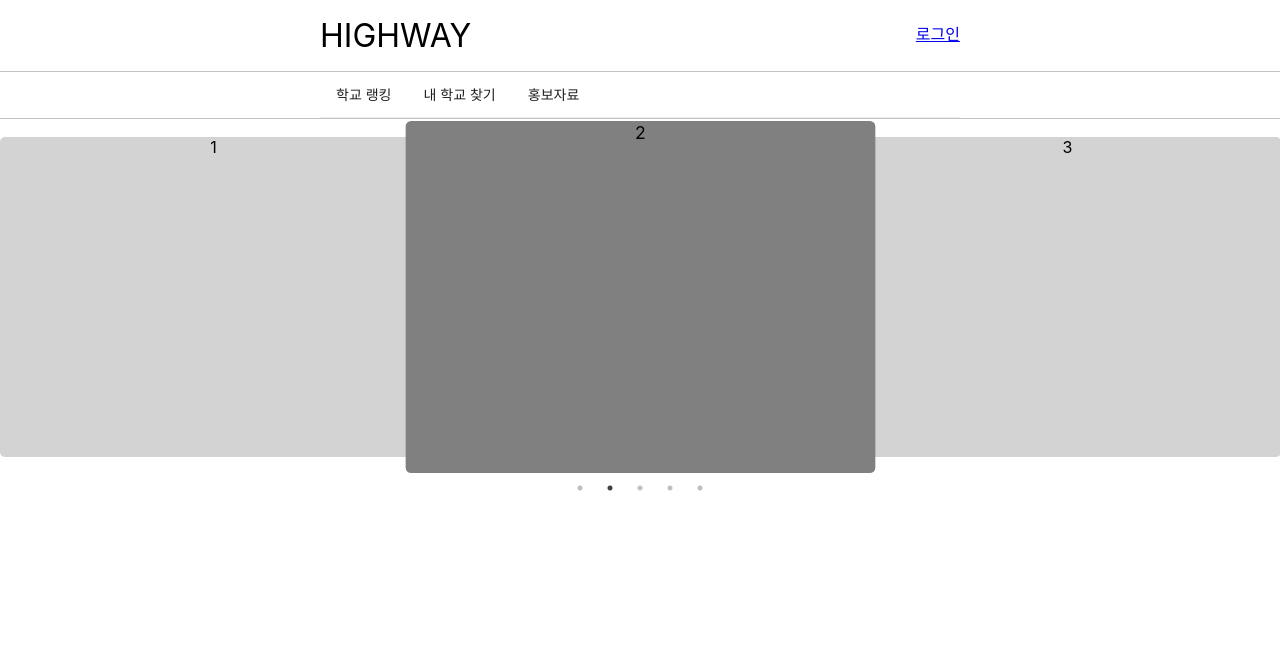
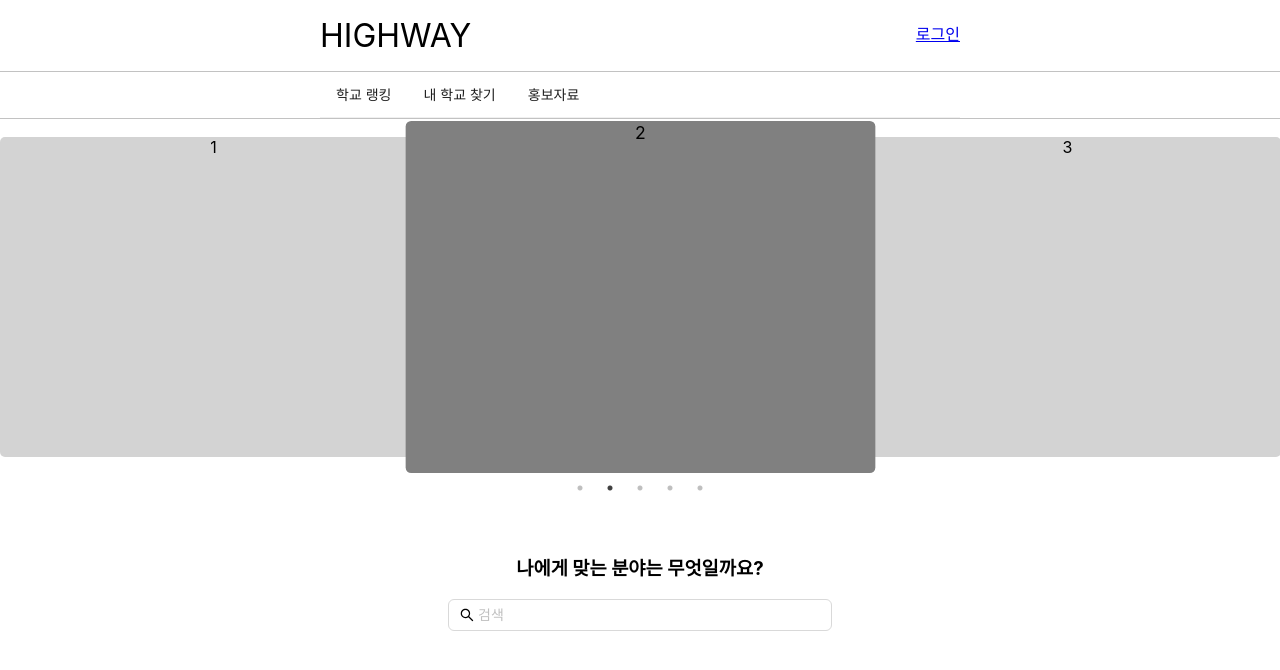
Before and after one commit to jeonjuseong11/gitlab_Mirroring, a React (Create React App) app in the folder highway/: page / in a window 1280 px wide. Shown: the top 670 px of the page. Built offline with nearby package versions, Linux system fonts and the light colour scheme.

Commit message:
Feat : SearchForm
검색 창 생성

```diff
--- /dev/null
+++ b/highway/src/components/SearchForm.js
@@ -0,0 +1,25 @@
+import { SearchOutlined } from "@ant-design/icons";
+import { Input } from "antd";
+import React from "react";
+import styled from "styled-components";
+
+const SearchWrapper = styled.div`
+  width: 50%;
+  margin: 5rem auto;
+`;
+const SearchInput = styled(Input)`
+  width: 60%;
+`;
+const SearchForm = () => {
+  return (
+    <SearchWrapper>
+      <h3>나에게 맞는 분야는 무엇일까요?</h3>
+      <SearchInput
+        placeholder="검색"
+        prefix={<SearchOutlined style={{ color: "black" }} />}
+      />
+    </SearchWrapper>
+  );
+};
+
+export default SearchForm;
--- a/highway/src/pages/Home.js
+++ b/highway/src/pages/Home.js
@@ -1,10 +1,13 @@
 import React from "react";
 import Slider from "../components/Slider/AdSlider";
 import AppLayout from "../components/AppLayout";
+import SearchForm from "../components/SearchForm";
+
 const Home = () => {
   return (
     <AppLayout>
       <Slider />
+      <SearchForm />
     </AppLayout>
   );
 };
```
